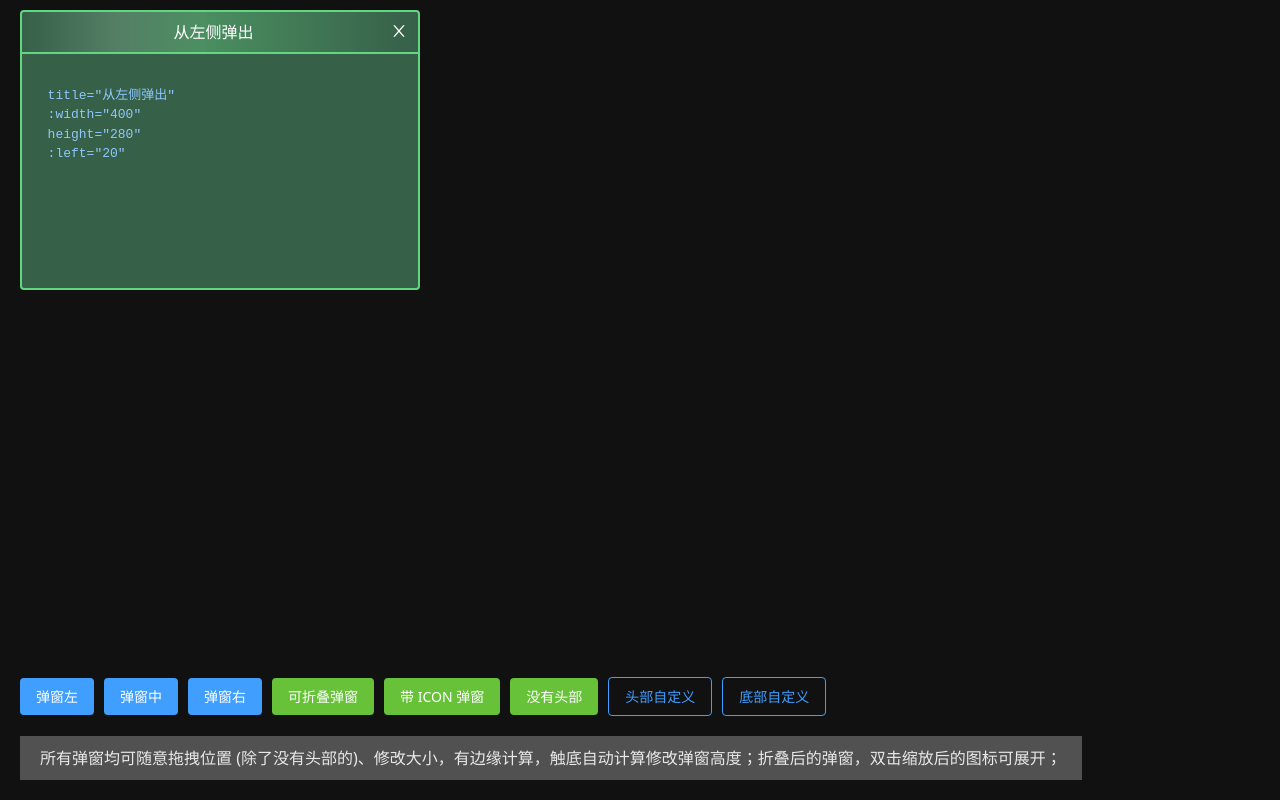
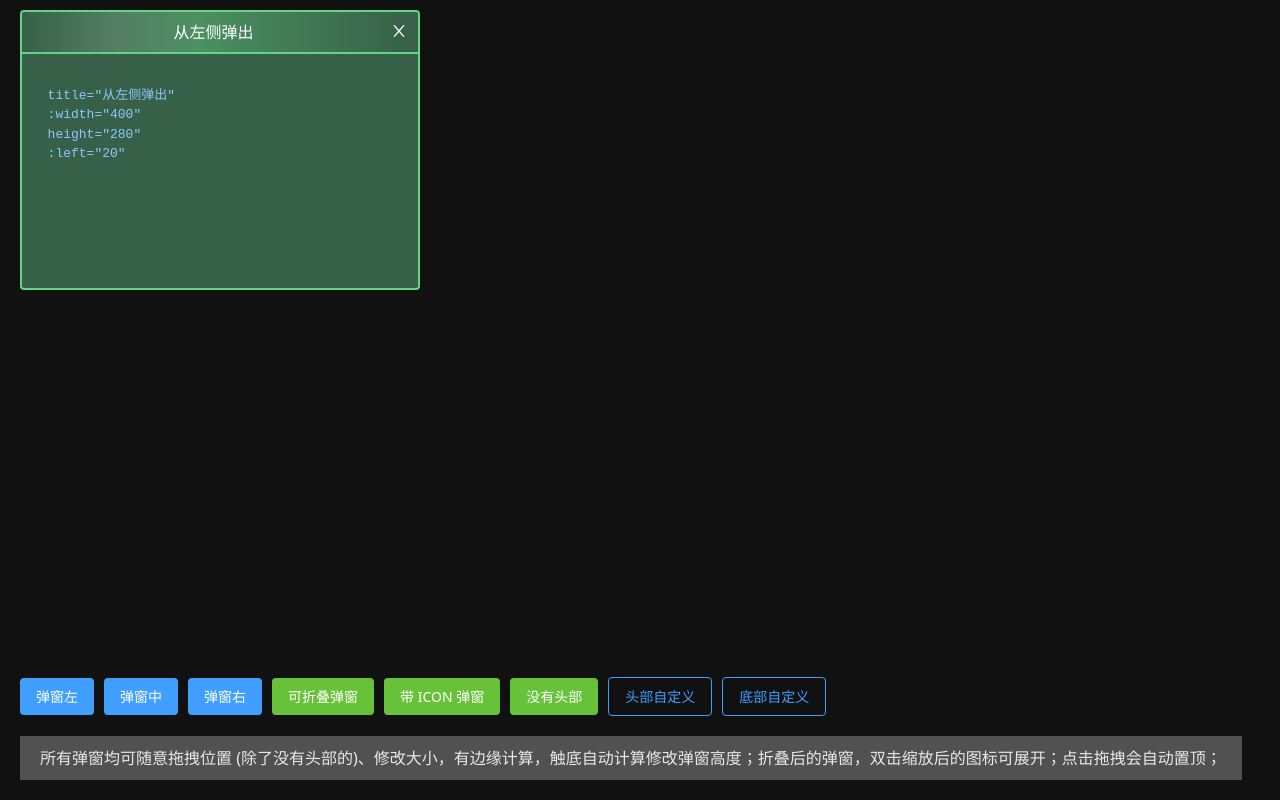
Before and after one commit to whanxueyu/vue-free-dialog, a Vue app: page / in a window 1280 px wide. Built offline with nearby package versions, Linux system fonts and the light colour scheme; the HTML template or start-up script is replaced by a standard one.

Commit message:
md: 增加关于自动到最上层的描述

```diff
--- a/src/App.vue
+++ b/src/App.vue
@@ -112,7 +112,7 @@ const handleFold = () => {
     </div>
     <div class="tips">
       所有弹窗均可随意拖拽位置
-      (除了没有头部的)、修改大小，有边缘计算，触底自动计算修改弹窗高度；折叠后的弹窗，双击缩放后的图标可展开；
+      (除了没有头部的)、修改大小，有边缘计算，触底自动计算修改弹窗高度；折叠后的弹窗，双击缩放后的图标可展开；点击拖拽会自动置顶；
     </div>
   </div>
   <!-- 弹窗位置 -->
```
Also changed, not shown: 1 other file (tests, documents, lock files or other folders).
